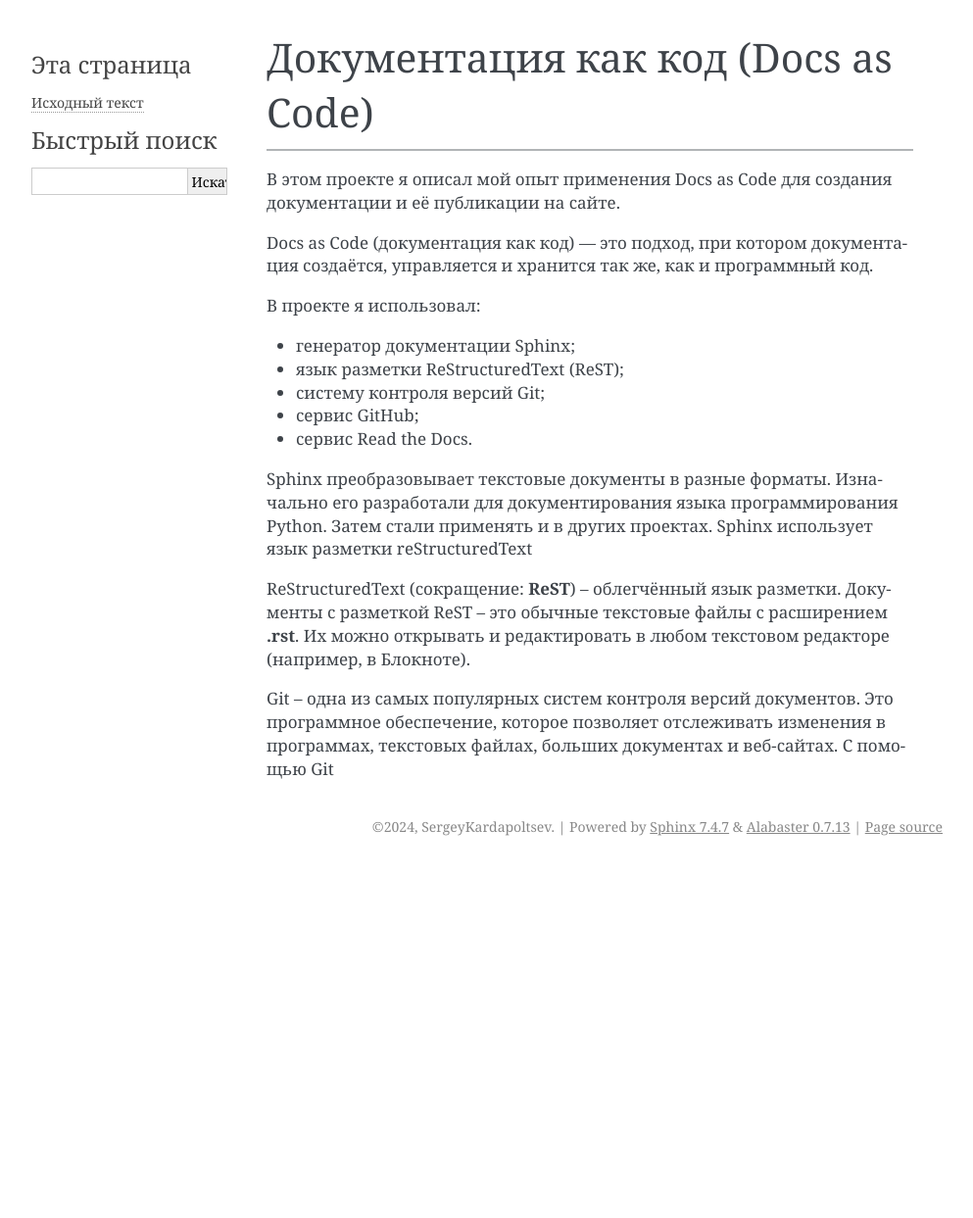
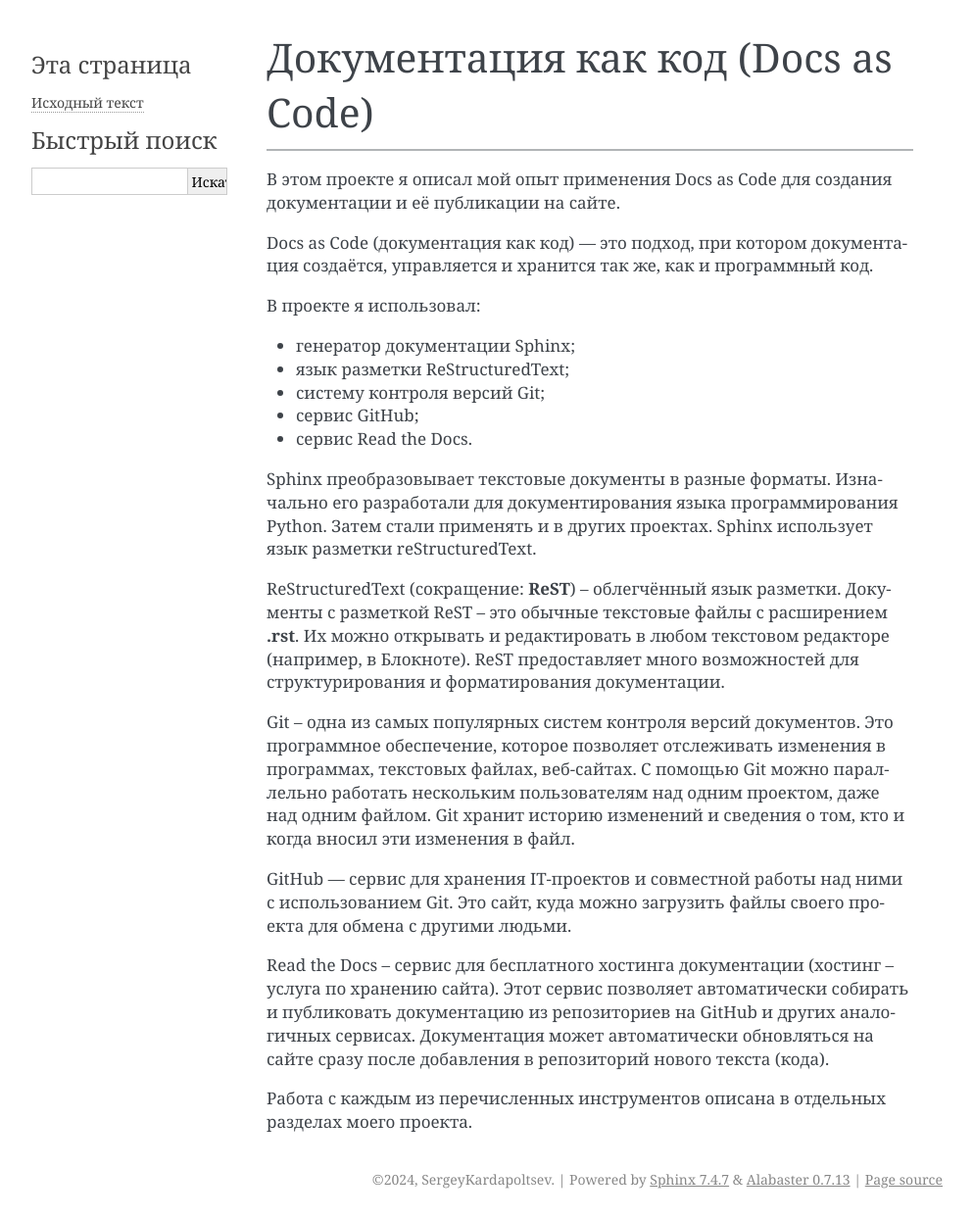
Before and after one commit to SergeyKardapoltsev/My_site, a Sphinx documentation site: the page built from docs/source/index.rst, in a window 1280 px wide. Shown: the whole page at 98% size, without its empty margins (148-1141 px from the left). Built offline with Sphinx 7.4.7, drawn with Linux system fonts in a browser that asks for light colours; before the commit the page ends 900 px from its top, so only the background shows below that.

Commit message:
Добавить про GitHub и Read the Docs в index.rst

```diff
--- a/docs/source/index.rst
+++ b/docs/source/index.rst
@@ -26,17 +26,33 @@
 Sphinx преобразовывает текстовые документы в разные форматы.
 Изначально его разработали для документирования языка программирования
 Python. Затем стали применять и в других проектах. Sphinx использует
-язык разметки reStructuredText
+язык разметки reStructuredText.
 
 ReStructuredText (сокращение: **ReST**) – облегчённый язык разметки.
 Документы с разметкой ReST – это обычные текстовые файлы с расширением
 **.rst**. Их можно открывать и редактировать в любом текстовом редакторе
-(например, в Блокноте).
+(например, в Блокноте). ReST предоставляет много возможностей для
+структурирования и форматирования документации.
 
 Git – одна из самых популярных систем контроля версий документов. Это
 программное обеспечение, которое позволяет отслеживать изменения в
-программах, текстовых файлах, больших документах и веб-сайтах. С помощью
-Git
+программах, текстовых файлах, веб-сайтах. С помощью Git можно параллельно
+работать нескольким пользователям над одним проектом, даже над
+одним файлом. Git хранит историю изменений и сведения о том, кто и когда
+вносил эти изменения в файл.
+
+GitHub — сервис для хранения IT-проектов и совместной работы над ними
+с использованием Git. Это сайт, куда можно загрузить файлы своего проекта
+для обмена с другими людьми.
+
+Read the Docs – сервис для бесплатного хостинга документации (хостинг –
+услуга по хранению сайта). Этот сервис позволяет автоматически собирать
+и публиковать документацию из репозиториев на GitHub и других аналогичных
+сервисах. Документация может автоматически обновляться на сайте сразу
+после добавления в репозиторий нового текста (кода).
+
+Работа с каждым из перечисленных инструментов описана в отдельных
+разделах моего проекта.
 
 .. toctree::
    :maxdepth: 2
```
Also changed, not shown: other parts of docs/source/index.rst (+1 -1 lines).
